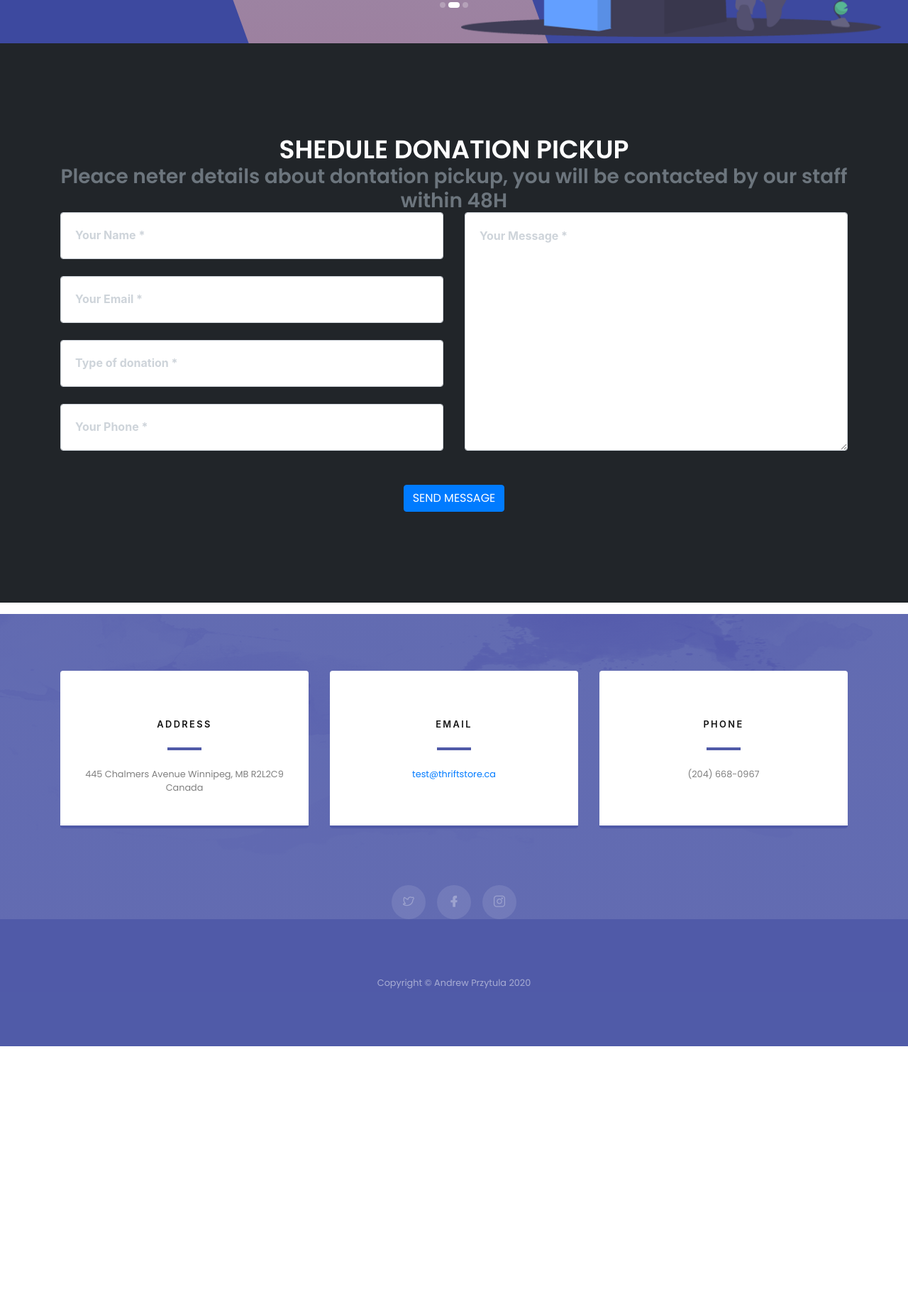
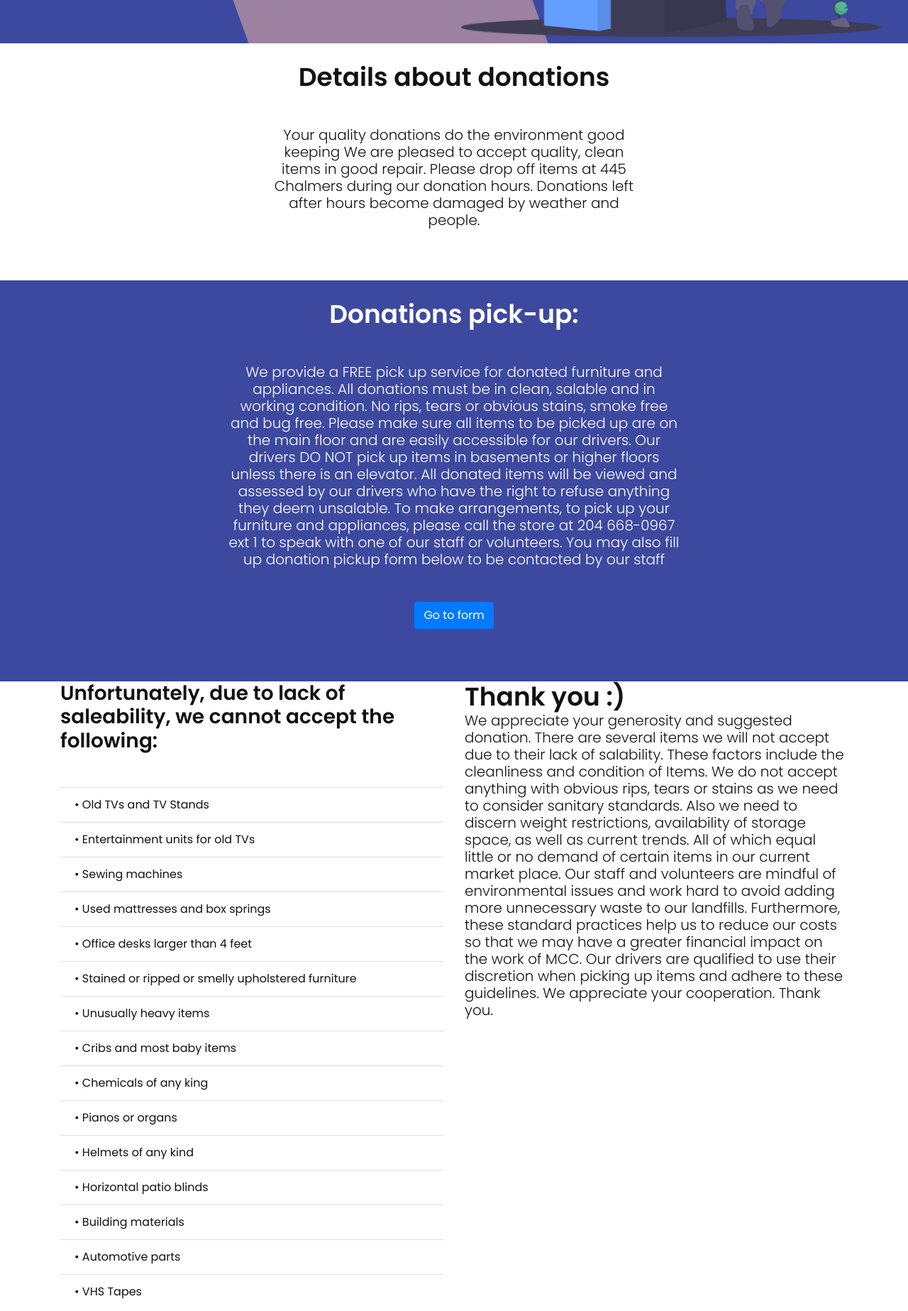
Before and after one commit to AndrewPrzytula/thrift2, a plain HTML site: page donate.html in a window 1280 px wide. Shown: the part 635-2482 px from the top of the page at 71% size. Before the commit the page ends 2109 px from the top, so only its background shows below. Drawn offline with nearby package versions, Linux system fonts and the light colour scheme.

Commit message:
third commit

```diff
--- a/assets/css/style.css
+++ b/assets/css/style.css
@@ -1115,7 +1115,28 @@ p {
     #home .carousel .carousel-control-next {
       right: 30px; } }
 
+
+
+
 /* about section*/
+#donations {
+    padding: 2% 25%;
+
+}
+
+#donation-part {
+
+    background-color: #3d499f;
+    padding: 2% 25%;
+
+
+}
+
+#donation-part h2, #donation-part p {
+
+  color: #fff;
+}
+
 /* services */
 
 #services{
@@ -1714,7 +1735,8 @@ p {
   }
 }
 
-/* testimonials  */
+/* faq  */
+
 
 /* contact */
 
@@ -1728,7 +1750,7 @@ p {
 
 
 section#contact {
-  background-color: #212529;
+  background-color: #3d499f;
   background-image: url("../assets/img/map-image.png");
   background-repeat: no-repeat;
   background-position: center;
--- a/assets/mail/contact_me.js
+++ b/assets/mail/contact_me.js
@@ -12,6 +12,8 @@ $(function () {
             var name = $("input#name").val();
             var email = $("input#email").val();
             var phone = $("input#phone").val();
+            var address = $("input#address").val();
+            var postalCode = $("input#postal-code").val();
             var message = $("textarea#message").val();
             var firstName = name; // For Success/Failure Message
             // Check for white space in name for Success/Fail message
@@ -27,6 +29,8 @@ $(function () {
                     name: name,
                     phone: phone,
                     email: email,
+                    address: address,
+                    postalCode: postalCode,
                     message: message,
                 },
                 cache: false,
--- a/donate.html
+++ b/donate.html
@@ -61,9 +61,9 @@
 
                       <div class="collapse navbar-collapse sub-menu-bar" id="navbarTwo">
                           <ul class="navbar-nav m-auto">
-                              <li class="nav-item "><a class="page-scroll" href="index.html#home">Home</a></li>
+                              <li class="nav-item "><a class="" href="index.html#home">Home</a></li>
                               <li class="nav-item"><a class="page-scroll" href="index.html#about">About</a></li>
-                              <li class="nav-item active"><a class="page-scroll" href="#contact">Donate</a></li>
+                              <li class="nav-item active"><a class="page-scroll" href="donate.html">Donate</a></li>
                               <li class="nav-item"><a class="page-scroll" href="index.html#showcase">Services</a></li>
                               <li class="nav-item"><a class="page-scroll" href="index.html#features">Departments</a></li>
                               <li class="nav-item"><a class="page-scroll" href="index.html#shop">Contact</a></li>
@@ -83,11 +83,11 @@
 
   <section id="home" class="slider_area">
       <div id="carouselThree" class="carousel slide" data-ride="carousel">
-          <ol class="carousel-indicators">
+          <!-- <ol class="carousel-indicators">
               <li data-target="#carouselThree" data-slide-to="0" class="active"></li>
               <li data-target="#carouselThree" data-slide-to="1"></li>
               <li data-target="#carouselThree" data-slide-to="2"></li>
-          </ol>
+          </ol> -->
 
           <div class="carousel-inner">
               <div class="carousel-item active">
@@ -159,18 +159,130 @@
 
   <!--====== SLIDER  ENDS ======-->
 
+    <!--====== FAQ ======-->
+
+    <section class="" >
+      <div class="container-fluid text-center" id="donations">
+        <div class="row">
+          <div class="col-lg-10 mx-auto">
+            <h2 class="mb-5">Details about donations</h2>
+            <p class="lead mb-5">Your quality donations do the environment good keeping
+We are pleased to accept quality, clean items in good repair.
+Please drop off items at 445 Chalmers during our donation hours.
+Donations left after hours become damaged by weather and people.
+
+    </p>
+
+  </div>
+</div>
+</div>
+<div class="container-fluid text-center" id="donation-part">
+
+  <h2 class="mb-5">Donations pick-up: </h2>
+  <p class="lead mb-5"> We provide a FREE pick up service for donated furniture and appliances. All donations must be in clean, salable
+     and in working condition. No rips, tears or obvious stains, smoke free and bug free. Please make sure all items to be picked up
+      are on the main floor and are easily accessible for our drivers. Our drivers DO NOT pick up items in basements
+       or higher floors unless there is an elevator. All donated items will be viewed and assessed by our drivers who
+        have the right to refuse anything they deem unsalable. To make arrangements, to pick up your furniture and appliances,
+         please call the store at 204 668-0967 ext 1 to speak with one of our staff or volunteers. You may also fill up donation pickup form below to be contacted  by our staff
+
+        </p>
+        <p class="lead mb-5"> <a class="btn btn-primary btn-xl js-scroll-trigger" href="#contact">Go to form</a> </p>
+
+
+
+</div>
+
+<div class="container ">
+
+  <div class="row">
+    <div class="col-lg-6 col-md-6 mb-5 mb-lg-0">
+
+      <h3 class="mb-5">Unfortunately, due to lack of saleability, we cannot accept the following:</h3>
+
+
+
+      <ul class="list-group list-group-flush mb-5">
+    <li class="list-group-item">•	Old TVs and TV Stands</li>
+    <li class="list-group-item">•	Entertainment units for old TVs</li>
+    <li class="list-group-item">•	Sewing machines </li>
+    <li class="list-group-item">•	Used mattresses and box springs</li>
+    <li class="list-group-item">•	Office desks larger than 4 feet</li>
+    <li class="list-group-item">•	Stained or ripped or smelly upholstered furniture</li>
+    <li class="list-group-item">•	Unusually heavy items</li>
+    <li class="list-group-item">•	Cribs and most baby items</li>
+    <li class="list-group-item">•	Chemicals of any king</li>
+    <li class="list-group-item">•	Pianos or organs</li>
+    <li class="list-group-item">•	Helmets of any kind</li>
+    <li class="list-group-item">•	Horizontal patio blinds</li>
+    <li class="list-group-item">•	Building materials</li>
+    <li class="list-group-item">•	Automotive parts</li>
+    <li class="list-group-item">•	VHS Tapes</li>
+
+    </ul>
+
+
+    </div>
+
+    <div class="col-lg-6 col-md-6 mb-5 mb-lg-0">
+
+      <h2 class"mb-5">Thank you :)</h2>
+      <p class="lead mb-5">
+        We appreciate your generosity and suggested donation. There are several items we will not accept due to their lack of salability.
+        These factors include the cleanliness and condition of Items.
+         We do not accept anything with obvious rips, tears or stains as we need to consider sanitary standards.
+          Also we need to discern weight restrictions, availability of storage space, as well as current trends.
+           All of which equal little or no demand of certain items in our current market place. Our staff and volunteers are mindful of environmental issues
+            and work hard to avoid adding more unnecessary waste to our landfills.
+      Furthermore, these standard practices help us to reduce our costs so that we may have a greater financial impact on the work of MCC.
+       Our drivers are qualified to use their discretion when picking up items and adhere to these guidelines. We appreciate your cooperation. Thank you.
+
+      </p>
+
+
+
+
+
+
+
+
+    </div>
+
+
+  </div>
+
+
+  </div>
+
+
+
+
+
+
+
+
+
+
+
+
+
+    </section>
+
+
+    <!--====== END of FAQ ======-->
+
   <!-- Contact-->
       <section class="page-section" id="contact">
           <div class="container">
               <div class="text-center">
-                  <h2 class="section-heading text-uppercase">Shedule donation pickup</h2>
-                  <h3 class="section-subheading text-muted">Pleace neter details about dontation pickup, you will be contacted by our staff within 48H</h3>
+                  <h2 class="section-heading text-uppercase">Schedule donation pickup</h2>
+                  <h4 class="section-subheading text-muted">Pleace enter details about donation  pickup, you will be contacted by our staff within 48H</h4>
               </div>
               <form id="contactForm" name="sentMessage" novalidate="novalidate">
                   <div class="row align-items-stretch mb-5">
                       <div class="col-md-6">
                           <div class="form-group">
-                              <input class="form-control" id="name" type="text" placeholder="Your Name *" required="required" data-validation-required-message="Please enter your name." />
+                              <input class="form-control" id="name" type="text" placeholder="Your Name *" required="required" data-validation-required-message="Please enter your full name." />
                               <p class="help-block text-danger"></p>
                           </div>
                           <div class="form-group">
@@ -178,7 +290,11 @@
                               <p class="help-block text-danger"></p>
                           </div>
                           <div class="form-group">
-                              <input class="form-control" id="type" type="type" placeholder="Type of donation *" required="required" data-validation-required-message="Please enter your type of donation." />
+                              <input class="form-control" id="address" type="address" placeholder="Your full address *" required="required" data-validation-required-message="Please enter your address include APARTMENT #" />
+                              <p class="help-block text-danger"></p>
+                          </div>
+                          <div class="form-group">
+                              <input class="form-control" id="postal-code" type="postal-code" placeholder="Your postal code *" required="required" data-validation-required-message="Please enter your postal code" />
                               <p class="help-block text-danger"></p>
                           </div>
                           <div class="form-group mb-md-0">
@@ -188,7 +304,7 @@
                       </div>
                       <div class="col-md-6">
                           <div class="form-group form-group-textarea mb-md-0">
-                              <textarea class="form-control" id="message" placeholder="Your Message *" required="required" data-validation-required-message="Please enter a message."></textarea>
+                              <textarea class="form-control" id="message" placeholder="Donation details *" required="required" data-validation-required-message="Please enter a donation details."></textarea>
                               <p class="help-block text-danger"></p>
                           </div>
                       </div>
```
Also changed, not shown: index.html (+5 -5 lines), 1 other file.
